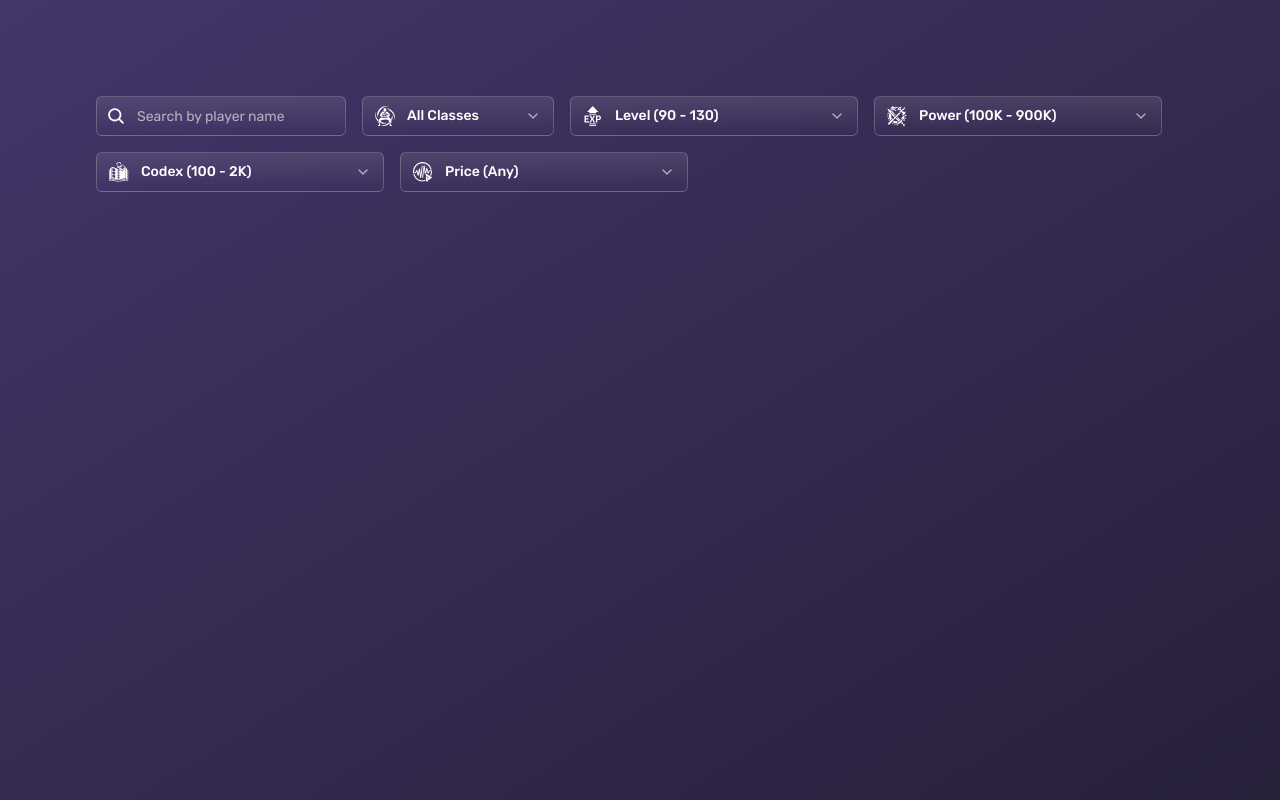
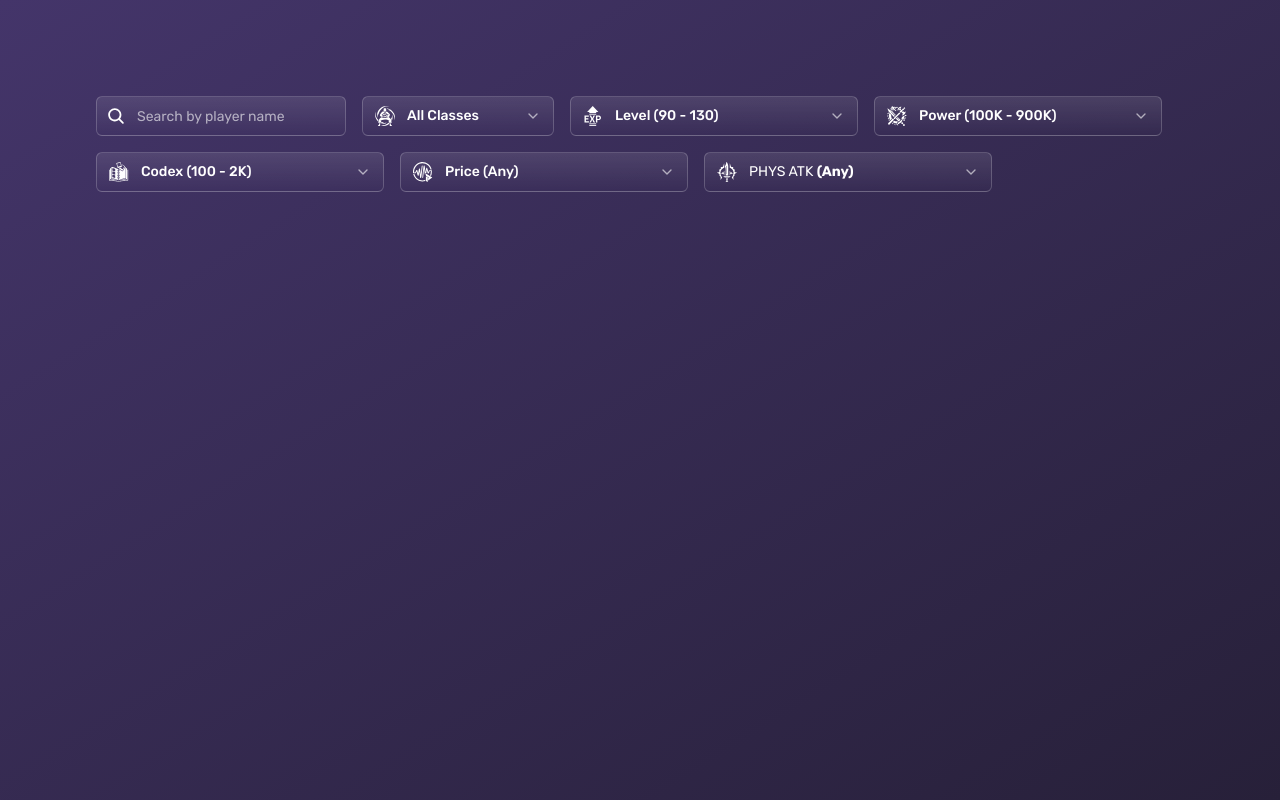
Before and after one commit to HenriqueFLTorres/mir4scope, a Next.js app: page / in a window 1280 px wide. Built offline with nearby package versions, Linux system fonts and the light colour scheme.

Commit message:
feat - add status input and components api improvements

```diff
--- a/package.json
+++ b/package.json
@@ -9,6 +9,7 @@
     "lint": "next lint"
   },
   "dependencies": {
+    "@radix-ui/react-checkbox": "^1.0.4",
     "@radix-ui/react-label": "^2.0.2",
     "@radix-ui/react-select": "^2.0.0",
     "@radix-ui/react-slider": "^1.1.2",
--- a/src/app/page.tsx
+++ b/src/app/page.tsx
@@ -1,10 +1,12 @@
 'use client';
 import Codex from '@/components/icon/Codex';
 import EXP from '@/components/icon/EXP';
+import PHYSATK from '@/components/icon/PHYSATK';
 import Power from '@/components/icon/Power';
 import Search from '@/components/icon/Search';
 import Skill from '@/components/icon/Skill';
 import { PriceRange } from '@/components/PriceRange';
+import { StatusRange } from '@/components/StatusRange';
 import { Input } from '@/components/ui/input';
 import {
   Select,
@@ -132,6 +134,8 @@ export default function Home() {
         />
 
         <PriceRange />
+
+        <StatusRange label='PHYS ATK' Icon={<PHYSATK className='w-5 h-5' />} />
       </section>
     </main>
   );
--- a/src/components/PriceRange.tsx
+++ b/src/components/PriceRange.tsx
@@ -3,7 +3,7 @@ import millify from 'millify';
 import { useState } from 'react';
 import { Input } from './ui/input';
 import { Select, SelectContent, SelectTrigger } from './ui/select';
-import Wemix from './ui/wemix';
+import Wemix from './icon/wemix';
 
 const MAX_VALUE = 150000;
 
--- /dev/null
+++ b/src/components/StatusRange.tsx
@@ -0,0 +1,93 @@
+import { getNumber } from '@/lib/utils';
+import millify from 'millify';
+import { useState } from 'react';
+import { Checkbox } from './ui/checkbox';
+import { Input } from './ui/input';
+import { Select, SelectContent, SelectTrigger } from './ui/select';
+
+export interface StatusRangeProps {
+  label: string;
+  Icon: JSX.Element;
+}
+
+const StatusRange = ({ label, Icon }: StatusRangeProps) => {
+  const [value, setValue] = useState<[number, number]>([0, 10000]);
+
+  const [hasMin, setHasMin] = useState(false);
+  const [hasMax, setHasMax] = useState(false);
+
+  const getLabel = () => {
+    if (hasMin && hasMax)
+      return `(${millify(value[0])} - ${millify(value[1])})`;
+    if (hasMin) return `+${millify(value[0])}`;
+    if (hasMax) return `< ${millify(value[1])}`;
+
+    return '(Any)';
+  };
+
+  return (
+    <Select>
+      <SelectTrigger className='w-72 font-normal'>
+        {Icon}
+        <span>
+          {label} <b>{getLabel()}</b>
+        </span>
+      </SelectTrigger>
+      <SelectContent viewportClass='flex w-full flex-col py-4 px-3 items-center gap-4'>
+        <div className='flex w-full items-end gap-2'>
+          <Input
+            label='Min'
+            name='min'
+            value={value[0]}
+            onChange={(e) => {
+              const newValue = getNumber(e.currentTarget.value);
+              if (newValue === null) return;
+
+              setValue((value) => [newValue, value[1]]);
+            }}
+            wrapperClass='w-full'
+            className='px-2 py-1 w-full h-max'
+            disabled={!hasMin}
+          />
+
+          <Checkbox
+            defaultChecked={false}
+            checked={hasMin}
+            onCheckedChange={(value) =>
+              setHasMin(value === 'indeterminate' ? false : value)
+            }
+            className='w-[1.875rem] h-[1.875rem]'
+          />
+        </div>
+
+        <div className='flex w-full items-end gap-2'>
+          <Input
+            label='Max'
+            name='max'
+            value={value[1]}
+            onChange={(e) => {
+              const newValue = getNumber(e.currentTarget.value);
+              if (newValue === null) return;
+
+              setValue((value) => [value[0], newValue]);
+            }}
+            wrapperClass='w-full'
+            className='px-2 py-1 w-full h-max'
+            disabled={!hasMax}
+          />
+
+          <Checkbox
+            defaultChecked={false}
+            checked={hasMax}
+            onCheckedChange={(value) =>
+              setHasMax(value === 'indeterminate' ? false : value)
+            }
+            className='w-[1.875rem] h-[1.875rem]'
+          />
+        </div>
+      </SelectContent>
+    </Select>
+  );
+};
+
+export { StatusRange };
--- /dev/null
+++ b/src/components/icon/PHYSATK.tsx
@@ -0,0 +1,45 @@
+import { SVGProps } from "react";
+
+const PHYSATK = (props: SVGProps<SVGSVGElement>) => (
+  <svg
+    width="1em"
+    height="1em"
+    viewBox="0 0 20 20"
+    fill="none"
+    xmlns="http://www.w3.org/2000/svg"
+    {...props}
+  >
+    <path
+      d="M12.7689 1.58468V5.67308C14.0329 6.15224 16.5611 7.7718 16.5611 10.4168C16.5611 10.6119 16.5571 10.7986 16.5494 10.9775C16.0764 10.8859 15.5445 10.8752 15.2036 10.8889C15.1204 10.8923 15.0392 10.8622 14.9803 10.8034L14.3702 10.1944C14.3338 10.158 14.275 10.1568 14.2372 10.1917L13.7637 10.628C13.7105 10.6771 13.6407 10.7043 13.5683 10.7043H13.4889C13.3737 9.74595 12.8969 9.02721 12.6729 8.78762V13.5313C12.8969 13.2917 13.3737 12.573 13.4889 11.6147H13.5683C13.6407 11.6147 13.7105 11.6419 13.7637 11.6909L14.2372 12.1272C14.275 12.1621 14.3338 12.1609 14.3702 12.1246L14.9803 11.5155C15.0392 11.4568 15.1204 11.4267 15.2036 11.43C15.5393 11.4436 16.0602 11.4334 16.5277 11.3456C16.3572 13.5968 15.5691 14.4947 14.9705 15.1766C14.8884 15.2702 14.8099 15.3596 14.737 15.448L16.4246 17.8063C16.4907 17.8987 16.6566 17.8115 16.6229 17.703C16.1383 16.1467 16.0648 14.4048 17.4959 13.7604C17.6059 13.7108 17.6569 13.578 17.607 13.4683C17.1876 12.5457 17.3765 11.3584 19.9234 10.7322C20.029 10.7062 20.0242 10.5408 19.9167 10.5238C18.3461 10.2764 16.6035 9.79298 18.0242 8.03305C18.1167 7.91854 18.0625 7.7411 17.9196 7.70529C16.6621 7.39021 15.6321 6.88197 16.2534 5.16085C16.3098 5.00474 16.1637 4.84154 16.0038 4.88698C14.6271 5.27827 14.0539 5.1571 13.6329 3.75643C13.3347 2.76424 13.1008 2.02619 12.9469 1.55526C12.9134 1.45283 12.7689 1.47692 12.7689 1.58468Z"
+      fill="white"
+    />
+    <path
+      d="M7.23114 1.58468V5.67308C5.96706 6.15224 3.43889 7.7718 3.43889 10.4168C3.43889 10.6119 3.4429 10.7986 3.45059 10.9775C3.92361 10.8859 4.45553 10.8752 4.7964 10.8889C4.87961 10.8923 4.96079 10.8622 5.01968 10.8034L5.62981 10.1944C5.66625 10.158 5.72496 10.1568 5.76282 10.1917L6.23633 10.628C6.28954 10.6771 6.35929 10.7043 6.43169 10.7043H6.51109C6.6263 9.74595 7.10313 9.02721 7.32715 8.78762V13.5313C7.10313 13.2917 6.6263 12.573 6.51109 11.6147H6.43169C6.35929 11.6147 6.28954 11.6419 6.23633 11.6909L5.76282 12.1272C5.72496 12.1621 5.66625 12.1609 5.62981 12.1246L5.01968 11.5155C4.96079 11.4568 4.87961 11.4267 4.7964 11.43C4.46074 11.4436 3.93982 11.4334 3.47231 11.3456C3.64281 13.5968 4.43092 14.4947 5.02952 15.1766C5.11161 15.2702 5.19013 15.3596 5.26301 15.448L3.57541 17.8063C3.50927 17.8987 3.34338 17.8115 3.37715 17.703C3.86173 16.1467 3.93523 14.4048 2.50413 13.7604C2.3941 13.7108 2.34309 13.578 2.39296 13.4683C2.81237 12.5457 2.62354 11.3584 0.0766348 10.7322C-0.0289809 10.7062 -0.0241686 10.5408 0.0832754 10.5238C1.6539 10.2764 3.3965 9.79298 1.97578 8.03305C1.88334 7.91854 1.93752 7.7411 2.08041 7.70529C3.33787 7.39021 4.36793 6.88197 3.7466 5.16085C3.69024 5.00474 3.83634 4.84154 3.99622 4.88698C5.37294 5.27827 5.94612 5.1571 6.36708 3.75643C6.66528 2.76424 6.89916 2.02619 7.05311 1.55526C7.08659 1.45283 7.23114 1.47692 7.23114 1.58468Z"
+      fill="white"
+    />
+    <path
+      d="M8.64058 19.0417C8.64058 19.227 8.70798 19.4061 8.83024 19.5455L8.8865 19.6097C8.9461 19.6777 9.01727 19.7346 9.09673 19.7779L9.24674 19.8596C9.41597 19.9517 9.60565 20 9.79841 20H10.0749C10.2677 20 10.4574 19.9517 10.6266 19.8596L10.7766 19.7779C10.8561 19.7346 10.9272 19.6777 10.9868 19.6097L11.0431 19.5455C11.1654 19.4061 11.2328 19.227 11.2328 19.0417H8.64058Z"
+      fill="white"
+    />
+    <path
+      d="M8.9286 18.5625C8.9286 18.6446 8.9938 18.699 9.0544 18.7292C9.09653 18.7503 9.1441 18.7542 9.19119 18.7542H10.7527C10.8967 18.7542 10.9927 18.6584 10.9927 18.5146C10.9927 18.3709 10.8487 18.2271 10.6087 18.2271C10.4167 18.2271 10.3047 18.3229 10.2727 18.3709H9.12061C9.02461 18.3709 8.9286 18.4188 8.9286 18.5625Z"
+      fill="white"
+    />
+    <path
+      d="M9.88867 18.1792C9.58144 18.1792 9.37663 18.1153 9.31263 18.0834V16.1667H10.7527V16.8375C10.5991 16.9909 10.5287 17.157 10.5127 17.2209H10.7527V17.7959C10.3207 17.7959 10.2727 18.1792 9.88867 18.1792Z"
+      fill="white"
+    />
+    <path
+      d="M9.93667 15.4001C11.819 15.4001 13.3449 14.9495 13.3449 14.3938C13.3449 14.3375 13.3292 14.2822 13.2991 14.2284C13.2711 14.1785 13.2145 14.1542 13.1572 14.1542H6.7161C6.65881 14.1542 6.60222 14.1785 6.57426 14.2284C6.54412 14.2822 6.52844 14.3375 6.52844 14.3938C6.52844 14.9495 8.05435 15.4001 9.93667 15.4001Z"
+      fill="white"
+    />
+    <path
+      fillRule="evenodd"
+      clipRule="evenodd"
+      d="M8.88058 13.5792H11.0407C11.1468 13.5792 11.2327 13.4934 11.2327 13.3876V4.09184C11.1737 3.28153 10.7661 1.43023 9.6182 0.0647836C9.50924 -0.0648213 9.30212 0.0133096 9.28679 0.181809C9.19138 1.23055 8.81677 2.98353 7.83285 4.20642C7.77398 4.27959 7.77301 4.38411 7.82716 4.46083C8.16396 4.93796 8.68857 6.02309 8.68857 7.44597V13.3887C8.68857 13.4946 8.77453 13.5792 8.88058 13.5792ZM9.9027 12.1558L9.66236 11.9159C9.65355 11.9071 9.64851 11.8952 9.64831 11.8828L9.55261 5.91266C9.55261 5.60919 9.50461 4.92558 9.3126 4.61892C9.07258 4.23559 8.97658 4.04393 9.07258 3.9481C9.16859 3.85226 9.26459 3.85226 9.55261 4.18768C9.84064 4.52309 9.88865 4.66684 9.93665 5.38558C9.97505 5.96057 9.98465 6.83904 9.98464 7.20639V12.1219C9.98464 12.1646 9.93294 12.186 9.9027 12.1558Z"
+      fill="white"
+    />
+  </svg>
+);
+
+export default PHYSATK;
--- /dev/null
+++ b/src/components/ui/checkbox.tsx
@@ -0,0 +1,32 @@
+'use client';
+
+import * as React from 'react';
+import * as CheckboxPrimitive from '@radix-ui/react-checkbox';
+import { Check } from 'lucide-react';
+
+import { cn } from '@/lib/utils';
+
+const Checkbox = React.forwardRef<
+  React.ElementRef<typeof CheckboxPrimitive.Root>,
+  React.ComponentPropsWithoutRef<typeof CheckboxPrimitive.Root>
+>(({ className, ...props }, ref) => (
+  <CheckboxPrimitive.Root
+    ref={ref}
+    className={cn(
+      'h-5 w-5 shrink-0 bg-gradient-to-b from-white/10 to-white/0 transition-[box-shadow,_border-color,_background-color] border border-white/20 rounded',
+      'focus-visible:ring-2 focus-visible:ring-white focus-visible:outline-none disabled:cursor-not-allowed disabled:opacity-50',
+      'data-[state=checked]:from-white/30 data-[state-checked]:to-white/20 data-[state=checked]:border-white/60 data-[state=checked]:text-neutral-50',
+      className
+    )}
+    {...props}
+  >
+    <CheckboxPrimitive.Indicator
+      className={cn('flex items-center justify-center text-current')}
+    >
+      <Check className='h-4 w-4 drop-shadow' />
+    </CheckboxPrimitive.Indicator>
+  </CheckboxPrimitive.Root>
+));
+Checkbox.displayName = CheckboxPrimitive.Root.displayName;
+
+export { Checkbox };
```
Also changed, not shown: src/components/ui/input.tsx (+16 -4 lines), src/components/icon/wemix.tsx (renamed from src/components/ui/wemix.tsx), 1 other file (tests, documents, lock files or other folders).
